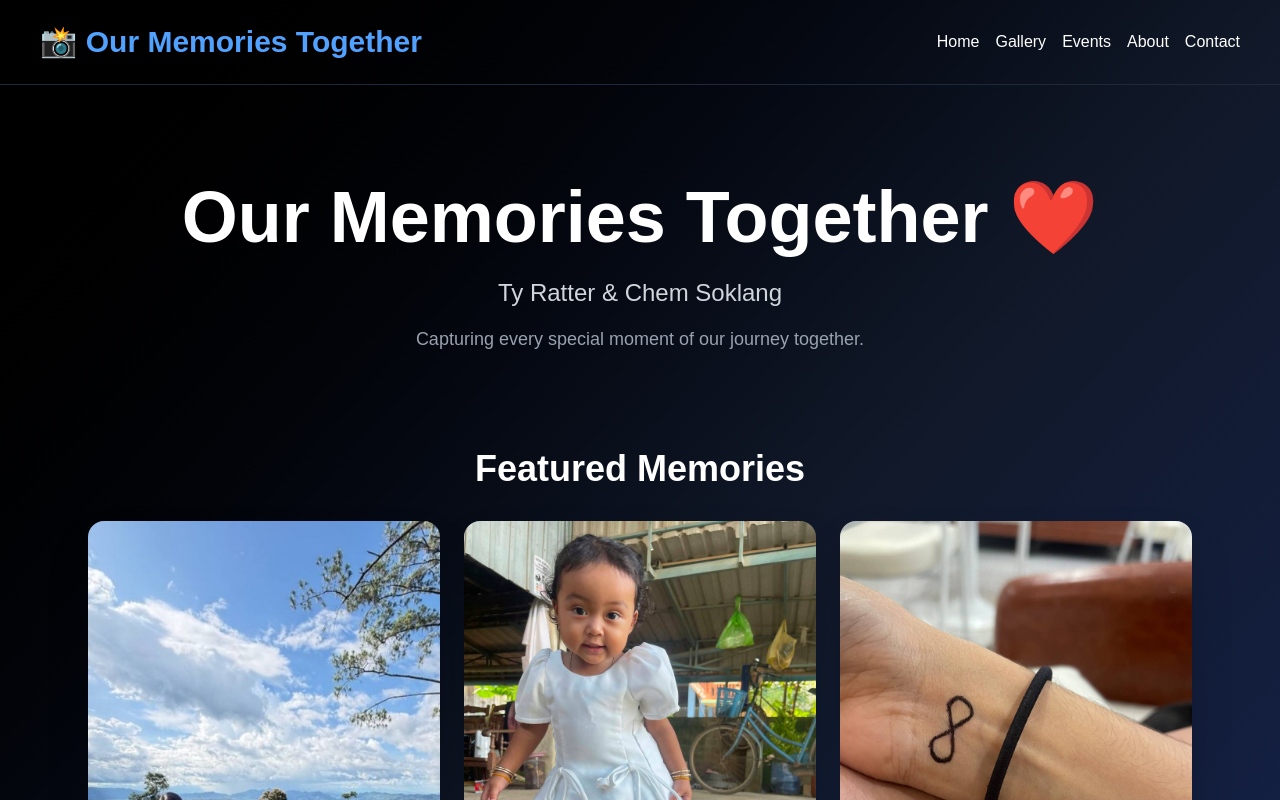
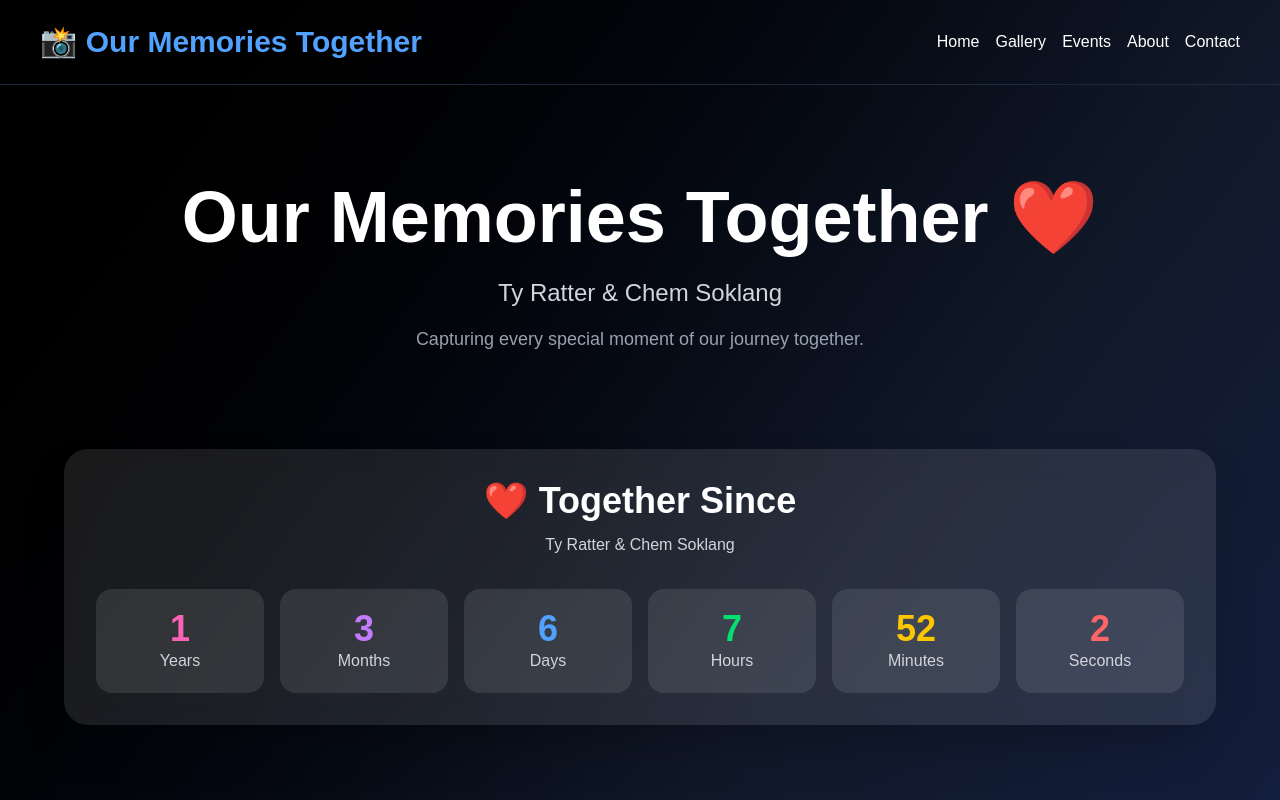
Before and after one commit to kachheangveng7-dot/veng-photo, a Next.js app: page / in a window 1280 px wide. Shown: the top 800 px of the page. Built offline with nearby package versions, Linux system fonts and the light colour scheme.

Commit message:
Update website

```diff
--- a/app/page.tsx
+++ b/app/page.tsx
@@ -1,15 +1,67 @@
+"use client";
+
 import Link from "next/link";
+import { useEffect, useState } from "react";
 
 export default function Home() {
+  const startDate = new Date("2025-07-14T00:00:00");
+
+  const [timeTogether, setTimeTogether] = useState({
+    years: 0,
+    months: 0,
+    days: 0,
+    hours: 0,
+    minutes: 0,
+    seconds: 0,
+  });
+
+  useEffect(() => {
+    const timer = setInterval(() => {
+      const now = new Date();
+
+      let years = now.getFullYear() - startDate.getFullYear();
+      let months = now.getMonth() - startDate.getMonth();
+      let days = now.getDate() - startDate.getDate();
+
+      if (days < 0) {
+        months--;
+
+        const previousMonthDays = new Date(
+          now.getFullYear(),
+          now.getMonth(),
+          0
+        ).getDate();
+
+        days += previousMonthDays;
+      }
+
+      if (months < 0) {
+        years--;
+        months += 12;
+      }
+
+      setTimeTogether({
+        years,
+        months,
+        days,
+        hours: now.getHours(),
+        minutes: now.getMinutes(),
+        seconds: now.getSeconds(),
+      });
+    }, 1000);
+
+    return () => clearInterval(timer);
+  }, []);
+
   return (
     <main className="min-h-screen bg-gradient-to-br from-black via-gray-900 to-blue-950 text-white">
       {/* Navigation */}
-      <nav className="flex justify-between items-center px-6 md:px-10 py-6 border-b border-gray-800">
+      <nav className="flex flex-col md:flex-row justify-between items-center px-6 md:px-10 py-6 border-b border-gray-800 gap-4">
         <h1 className="text-xl md:text-3xl font-bold text-blue-400">
           📸 Our Memories Together
         </h1>
 
-        <div className="flex flex-wrap gap-4 text-sm md:text-base">
+        <div className="flex flex-wrap justify-center gap-4 text-sm md:text-base">
           <Link href="/" className="hover:text-blue-400">
             Home
           </Link>
@@ -47,6 +99,63 @@
         </p>
       </section>
 
+      {/* Relationship Counter */}
+      <section className="px-6 pb-20">
+        <div className="max-w-6xl mx-auto bg-white/10 backdrop-blur-lg rounded-3xl p-8 shadow-2xl">
+          <h2 className="text-3xl md:text-4xl font-bold text-center mb-3">
+            ❤️ Together Since
+          </h2>
+
+          <p className="text-center text-gray-300 mb-8">
+            Ty Ratter & Chem Soklang
+          </p>
+
+          <div className="grid grid-cols-2 md:grid-cols-6 gap-4 text-center">
+            <div className="bg-white/10 rounded-2xl p-5">
+              <p className="text-4xl font-bold text-pink-400">
+                {timeTogether.years}
+              </p>
+              <p className="text-gray-300">Years</p>
+            </div>
+
+            <div className="bg-white/10 rounded-2xl p-5">
+              <p className="text-4xl font-bold text-purple-400">
+                {timeTogether.months}
+              </p>
+              <p className="text-gray-300">Months</p>
+            </div>
+
+            <div className="bg-white/10 rounded-2xl p-5">
+              <p className="text-4xl font-bold text-blue-400">
+                {timeTogether.days}
+              </p>
+              <p className="text-gray-300">Days</p>
+            </div>
+
+            <div className="bg-white/10 rounded-2xl p-5">
+              <p className="text-4xl font-bold text-green-400">
+                {timeTogether.hours}
+              </p>
+              <p className="text-gray-300">Hours</p>
+            </div>
+
+            <div className="bg-white/10 rounded-2xl p-5">
+              <p className="text-4xl font-bold text-yellow-400">
+                {timeTogether.minutes}
+              </p>
+              <p className="text-gray-300">Minutes</p>
+            </div>
+
+            <div className="bg-white/10 rounded-2xl p-5">
+              <p className="text-4xl font-bold text-red-400">
+                {timeTogether.seconds}
+              </p>
+              <p className="text-gray-300">Seconds</p>
+            </div>
+          </div>
+        </div>
+      </section>
+
       {/* Featured Memories */}
       <section className="max-w-6xl mx-auto px-6 pb-20">
         <h2 className="text-3xl md:text-4xl font-bold mb-8 text-center">
@@ -54,7 +163,6 @@
         </h2>
 
         <div className="grid grid-cols-1 md:grid-cols-3 gap-6">
-
           {/* Trip */}
           <div className="bg-white/10 backdrop-blur-md rounded-2xl overflow-hidden shadow-2xl hover:scale-105 transition duration-300">
             <img
@@ -74,7 +182,7 @@
 
               <Link
                 href="/gallery/trip"
-                className="inline-block bg-gradient-to-r from-blue-500 to-purple-600 px-5 py-2 rounded-xl font-semibold hover:scale-105 transition"
+                className="inline-block bg-gradient-to-r from-blue-500 to-purple-600 px-5 py-2 rounded-xl font-semibold"
               >
                 View Gallery
               </Link>
@@ -100,7 +208,7 @@
 
               <Link
                 href="/gallery/graduation"
-                className="inline-block bg-gradient-to-r from-blue-500 to-purple-600 px-5 py-2 rounded-xl font-semibold hover:scale-105 transition"
+                className="inline-block bg-gradient-to-r from-blue-500 to-purple-600 px-5 py-2 rounded-xl font-semibold"
               >
                 View Gallery
               </Link>
@@ -126,13 +234,12 @@
 
               <Link
                 href="/gallery/future"
-                className="inline-block bg-gradient-to-r from-blue-500 to-purple-600 px-5 py-2 rounded-xl font-semibold hover:scale-105 transition"
+                className="inline-block bg-gradient-to-r from-blue-500 to-purple-600 px-5 py-2 rounded-xl font-semibold"
               >
                 View Gallery
               </Link>
             </div>
           </div>
-
         </div>
       </section>
 
@@ -145,4 +252,3 @@
     </main>
   );
 }
-``
```
